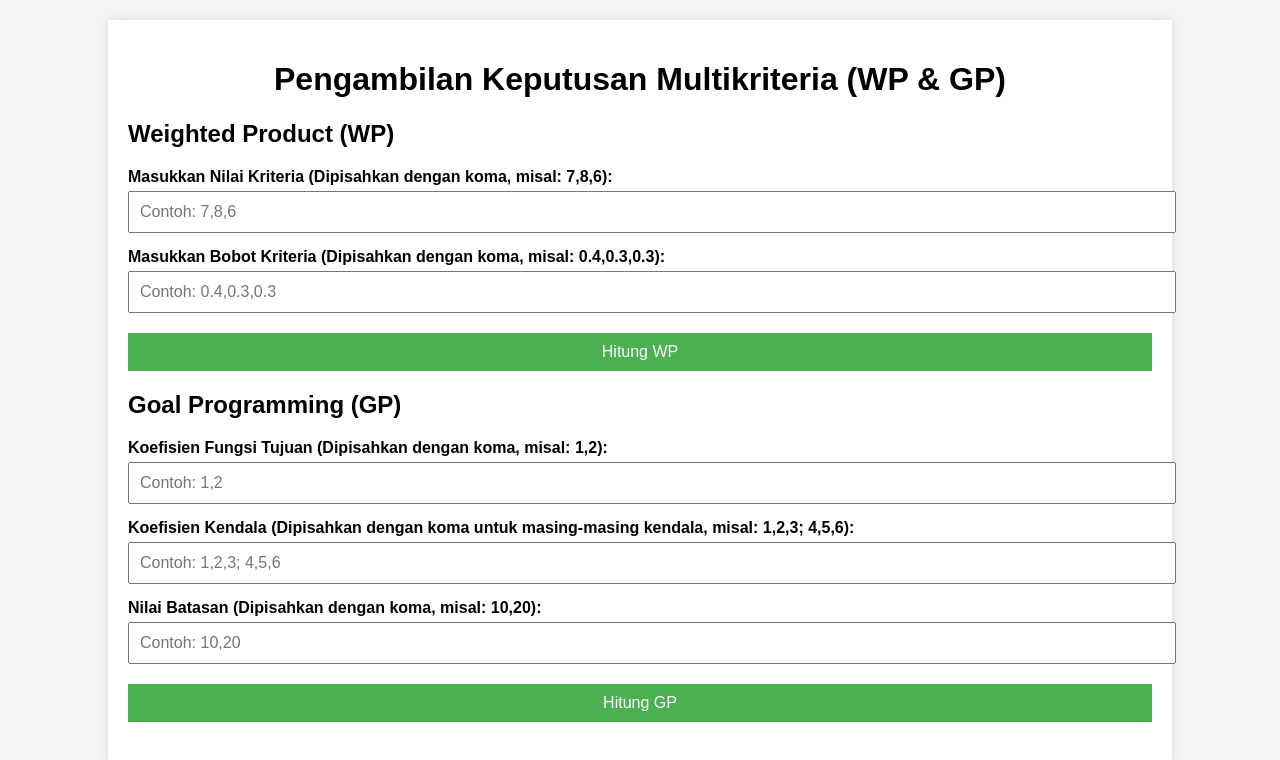
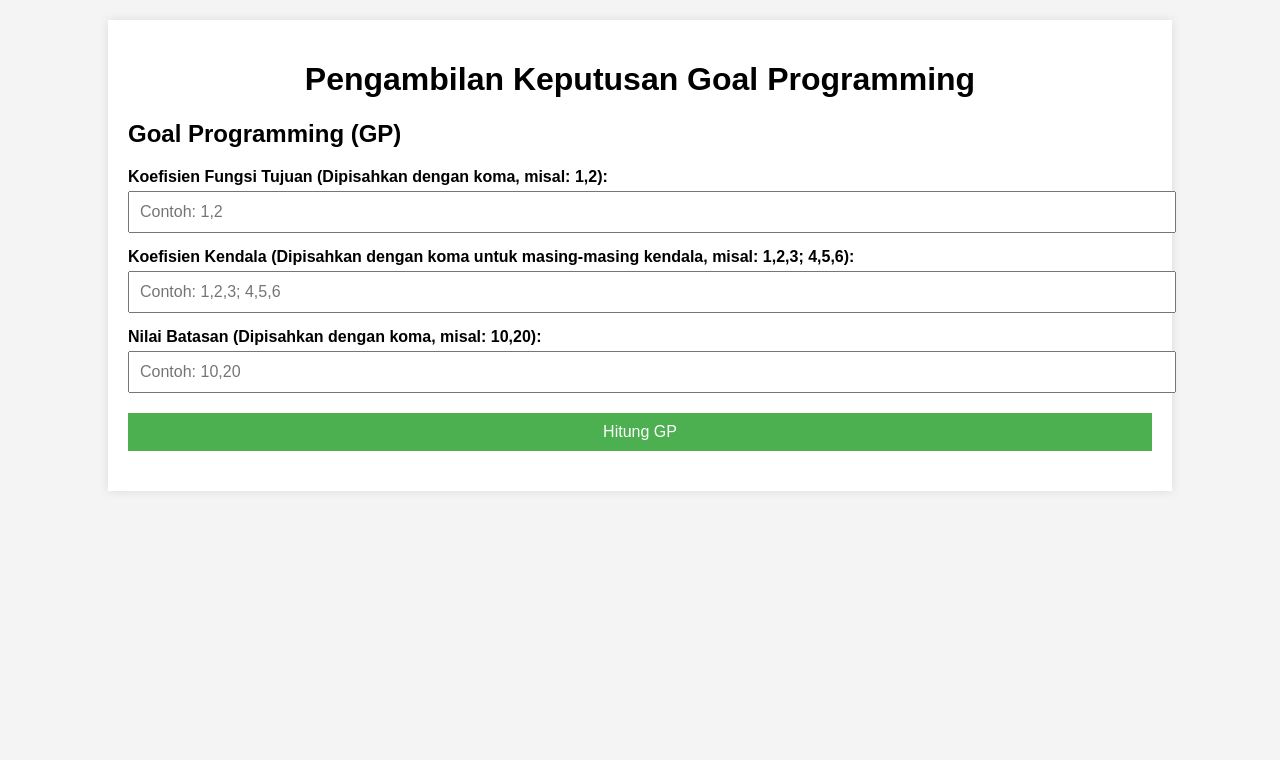
Before and after one commit to puanmhrn/spk, a plain HTML site: page index.html in a window 1280 px wide. Drawn offline with Linux system fonts and the light colour scheme.

Commit message:
Update index.html

```diff
--- a/index.html
+++ b/index.html
@@ -3,29 +3,12 @@
 <head>
     <meta charset="UTF-8">
     <meta name="viewport" content="width=device-width, initial-scale=1.0">
-    <title>Pengambilan Keputusan Multikriteria (WP & GP)</title>
+    <title>Pengambilan Keputusan Goal Programming</title>
     <link rel="stylesheet" href="style.css">
 </head>
 <body>
     <div class="container">
-        <h1>Pengambilan Keputusan Multikriteria (WP & GP)</h1>
-
-        <!-- Form untuk Weighted Product (WP) -->
-        <div>
-            <h2>Weighted Product (WP)</h2>
-            <div id="wp-form">
-                <div class="form-group">
-                    <label for="criteria-values">Masukkan Nilai Kriteria (Dipisahkan dengan koma, misal: 7,8,6):</label>
-                    <input type="text" id="criteria-values" placeholder="Contoh: 7,8,6">
-                </div>
-                <div class="form-group">
-                    <label for="weights">Masukkan Bobot Kriteria (Dipisahkan dengan koma, misal: 0.4,0.3,0.3):</label>
-                    <input type="text" id="weights" placeholder="Contoh: 0.4,0.3,0.3">
-                </div>
-                <button onclick="calculateWP()">Hitung WP</button>
-            </div>
-            <div id="wp-result" class="result"></div>
-        </div>
+        <h1>Pengambilan Keputusan Goal Programming</h1>
 
         <!-- Form untuk Goal Programming (GP) -->
         <div>
```
